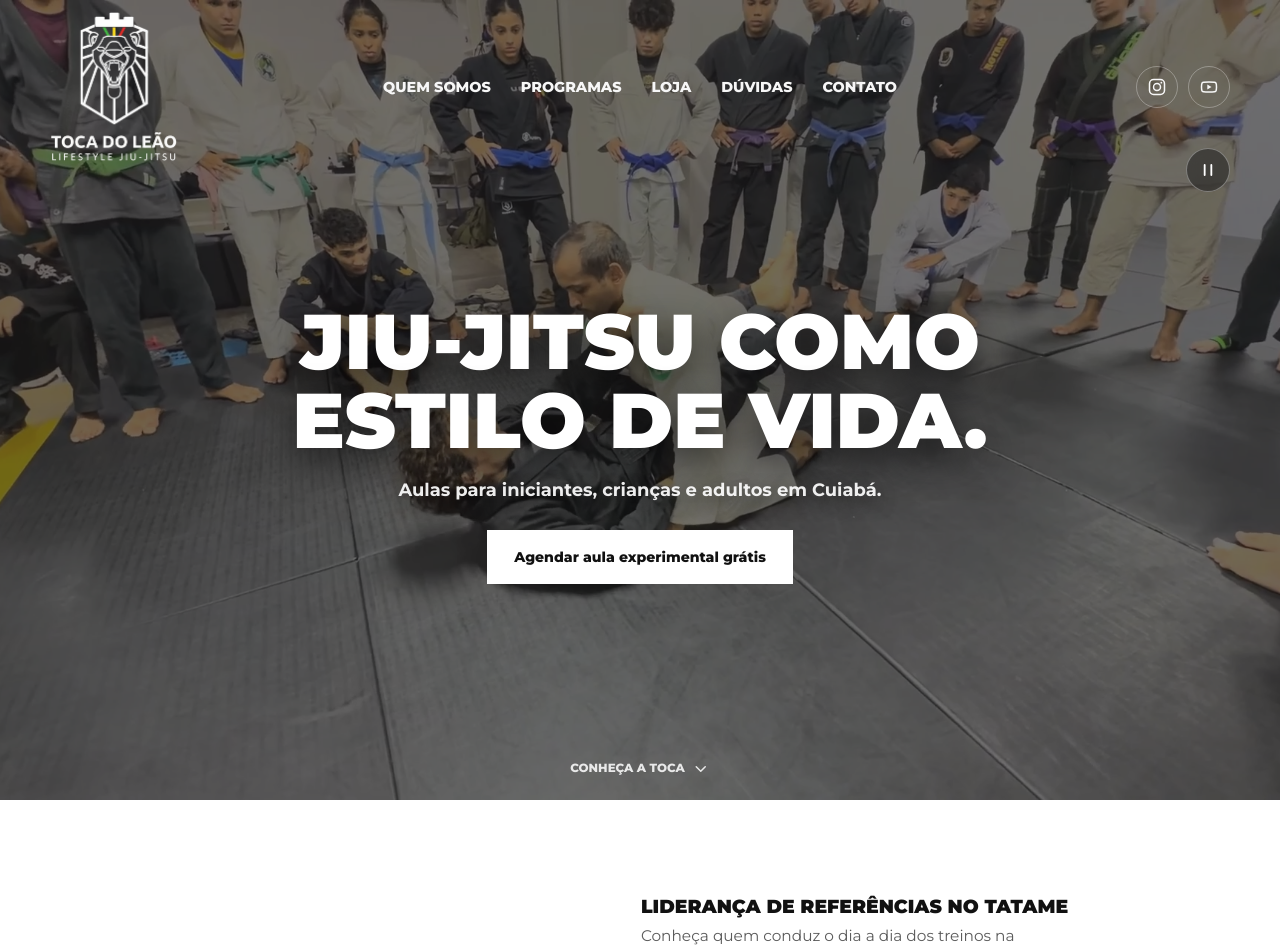
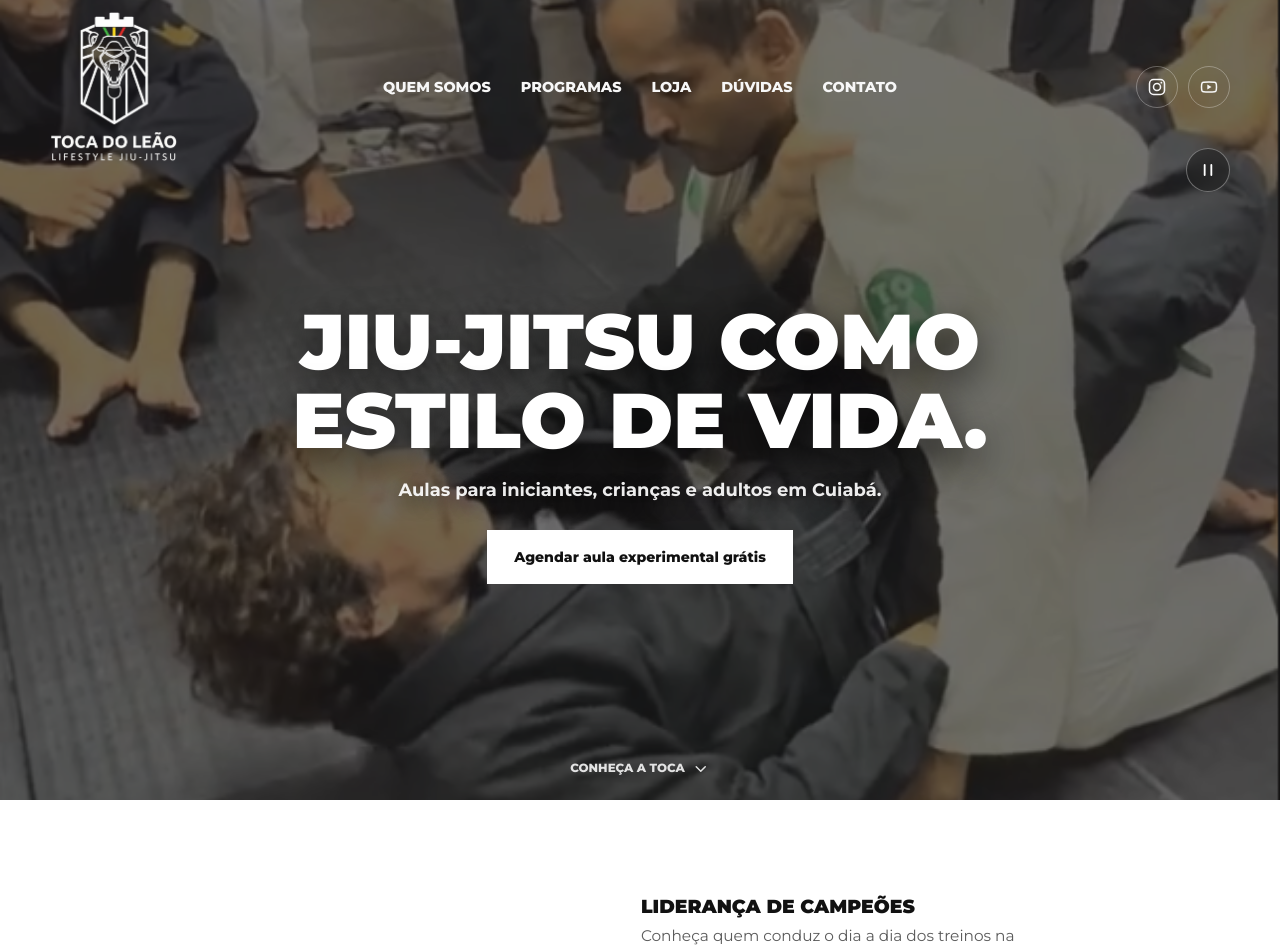
Before and after one commit to ederrabelo/tocadoleao-landingpage, a React (Vite) app: page / in a window 1280 px wide. Shown: the top 951 px of the page. Built offline with nearby package versions, Linux system fonts and the light colour scheme.

Commit message:
Troca título da seção de liderança

```diff
--- a/src/App.tsx
+++ b/src/App.tsx
@@ -987,7 +987,7 @@ function App() {
             </div>
 
             <section className="leadership-feature" aria-label="Professores da academia">
-              <h3 className="leadership-subtitle">Liderança de referências no tatame</h3>
+              <h3 className="leadership-subtitle">Liderança de campeões</h3>
               <p className="leadership-description">
                 Conheça quem conduz o dia a dia dos treinos na nossa academia.
               </p>
```
